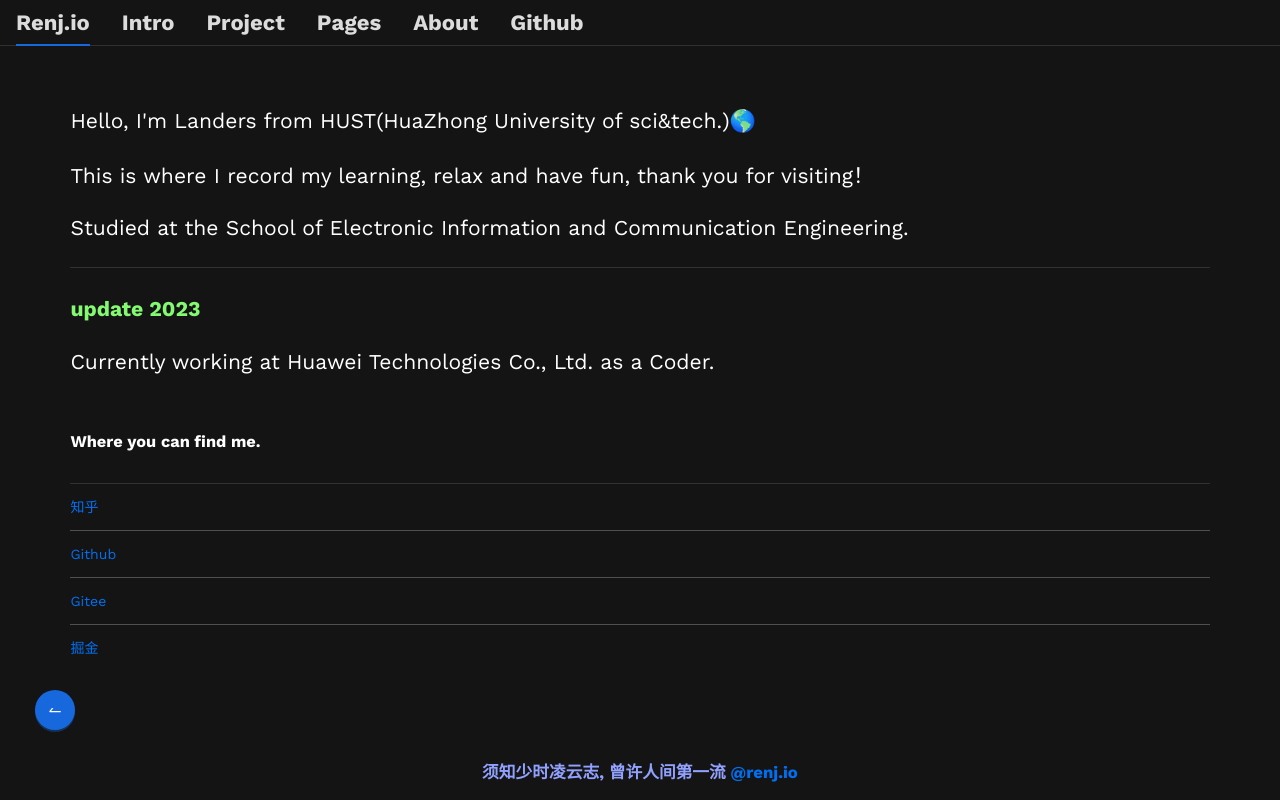
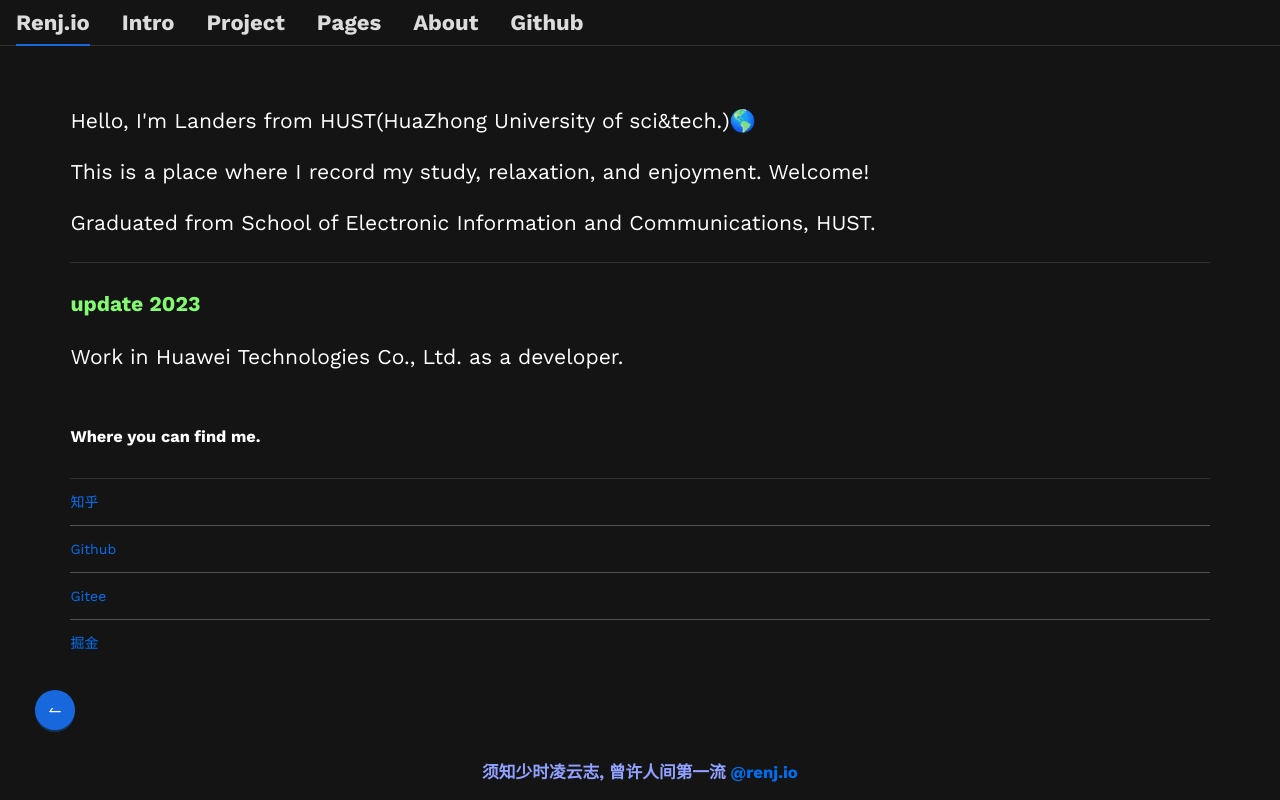
Before and after one commit to JJApplication/Homeland, a React (Vite) app: page /intro in a window 1280 px wide. Built offline with nearby package versions, Linux system fonts and the light colour scheme.

Commit message:
update翻译

```diff
--- a/src/components/Home.tsx
+++ b/src/components/Home.tsx
@@ -37,8 +37,8 @@ export default function Home() {
         <h1 className={utilStyles.heading2Xl}>Don't try so hard, the best things come when you least expect them to.</h1>
       </header>
       <section className={utilStyles.headingMd}>
-        <p>🙂Hello, I'm Landers<br/>
-          This is my homepage, I'm a Coder and a Security-tester, this is my 👉<a href="http://me.renj.io">CV</a>
+        <p>Hello, I'm Landers 🙂<br/>
+          A developer and Security engineer. 👉 <a href="http://me.renj.io">CV</a> is attached.
         </p>
       </section>
       <Divider />
--- a/src/components/Intro.tsx
+++ b/src/components/Intro.tsx
@@ -1,7 +1,6 @@
 import React from "react";
 import Layout from './Layout'
-import List from 'antd/lib/list';
-import Divider from 'antd/lib/divider';
+import { Divider, List } from 'antd';
 import list from "../lib/list";
 
 export default function Intro() {
@@ -12,17 +11,17 @@ export default function Intro() {
           Hello, I'm Landers from HUST(HuaZhong University of sci&tech.)🌎
         </p>
         <p style={{ margin: '1.5rem 0' }}>
-          This is where I record my learning, relax and have fun, thank you for visiting！
+          This is a place where I record my study, relaxation, and enjoyment. Welcome!
         </p>
         <p style={{ margin: '1.5rem 0' }}>
-          Studied at the School of Electronic Information and Communication Engineering.
+          Graduated from School of Electronic Information and Communications, HUST.
         </p>
 
         <Divider/>
 
         <h4 style={{ color: '#83fa71' }}>update 2023</h4>
 
-        <p style={{ margin: '1.5rem 0' }}>Currently working at Huawei Technologies Co., Ltd. as a Coder.</p>
+        <p style={{ margin: '1.5rem 0' }}>Work in Huawei Technologies Co., Ltd. as a developer.</p>
 
         <List
           className="ant-over"
--- a/vite.config.ts
+++ b/vite.config.ts
@@ -4,16 +4,21 @@ import { plugin as mdPlugin, Mode } from './plugin-markdown/index';
 
 // https://vitejs.dev/config/
 export default defineConfig({
-  plugins: [react(), mdPlugin({
-    mode: [Mode.HTML],
-  })],
-  build: {
-    rollupOptions: {
-      output: {
-        manualChunks: {
-          antd: ['antd']
-        }
-      }
-    }
-  }
+  plugins: [
+      react(),
+    mdPlugin({
+      mode: [Mode.HTML],
+    }),
+  ],
+  // build: {
+  //   rollupOptions: {
+  //     output: {
+  //       manualChunks: {
+  //         react: ['react'],
+  //         react_dom: ['react-dom'],
+  //         react_router: ['react-router-dom'],
+  //       }
+  //     }
+  //   }
+  // }
 })
```
